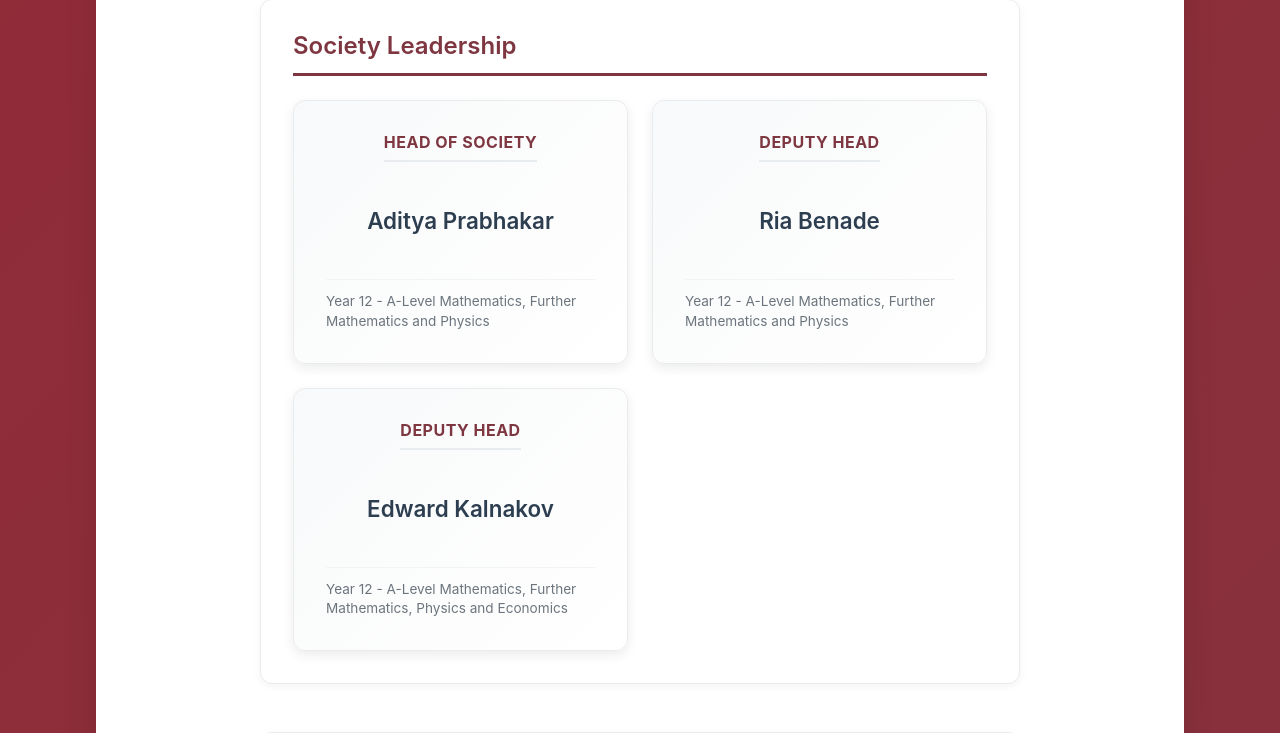
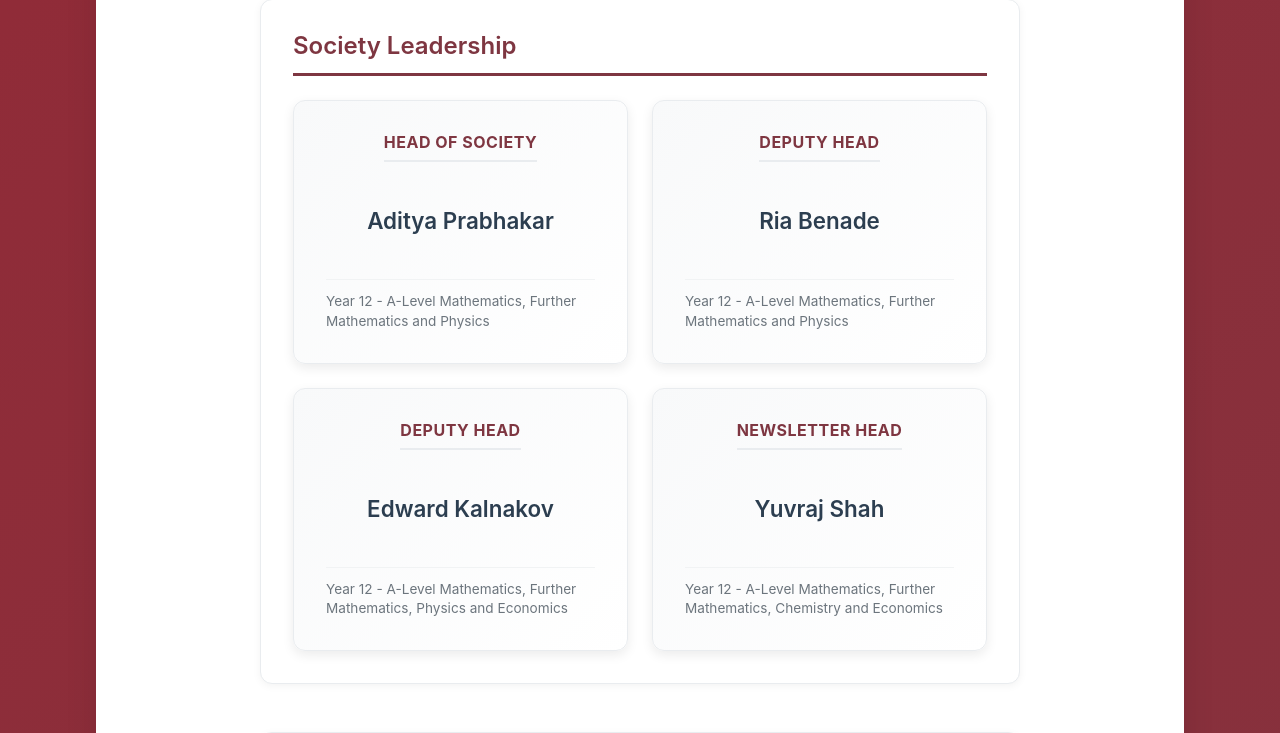
Before and after one commit to yousuf-shahzad/maths-soc-source, a Flask app: page /about in a window 1280 px wide. Shown: the part 1393-2126 px from the top of the page. Run offline with Flask 2, Linux system fonts and the light colour scheme; some libraries are stand-ins or nearby versions.

Commit message:
added newsletter head

```diff
--- a/app/templates/main/about.html
+++ b/app/templates/main/about.html
@@ -52,6 +52,11 @@
                     <h3>Deputy Head</h3>
                     <p>Edward Kalnakov</p>
                     <small class="meta">Year 12 - A-Level Mathematics, Further Mathematics, Physics and Economics</small>
+                </div>
+                <div class="stats-card">
+                    <h3>Newsletter Head</h3>
+                    <p>Yuvraj Shah</p>
+                    <small class="meta">Year 12 - A-Level Mathematics, Further Mathematics, Chemistry and Economics</small>
                 </div>
 
             </div>
```
